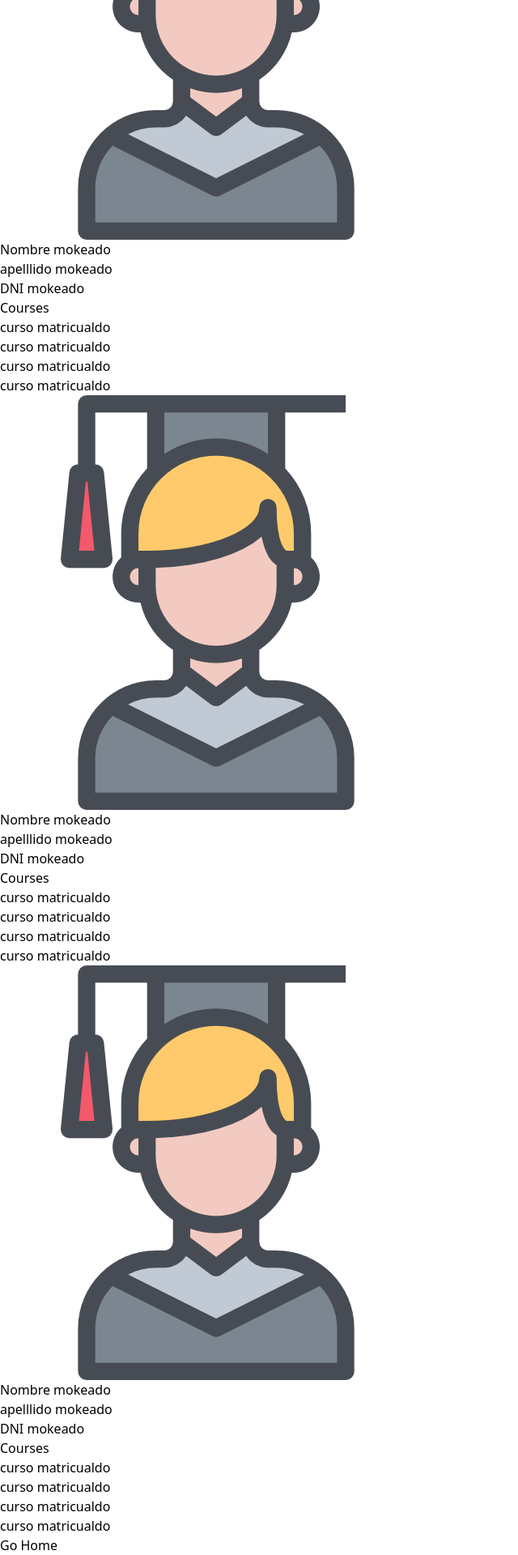
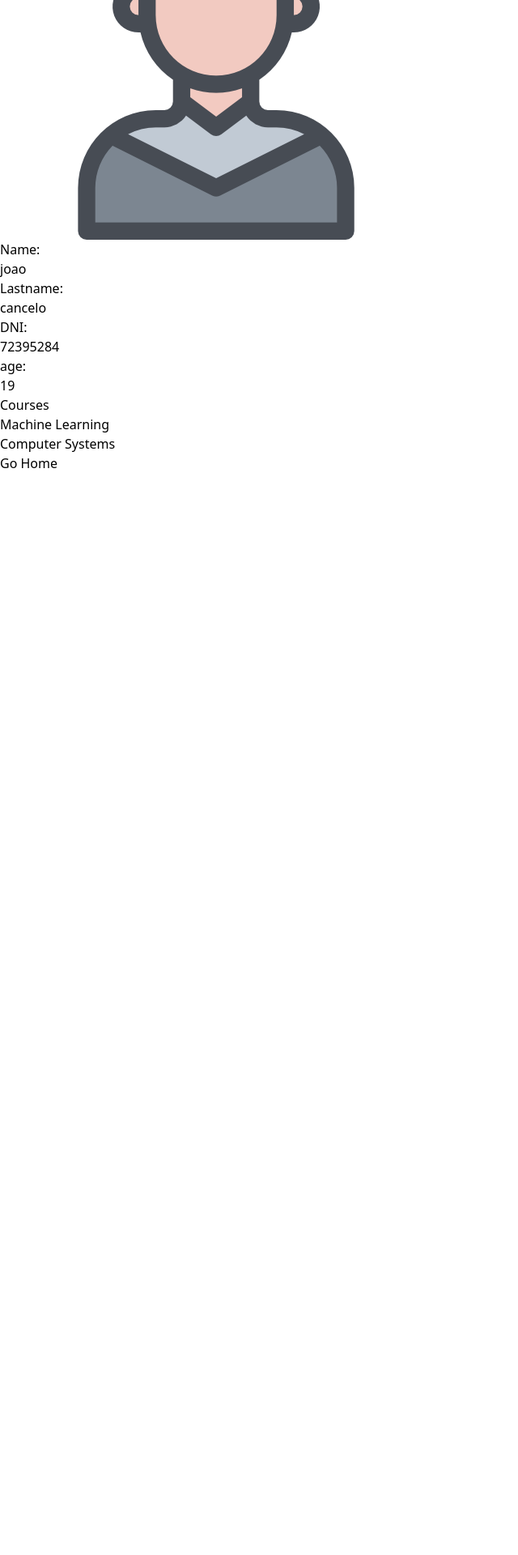
Before and after one commit to NunezGabriel/tekton-university, a Vue app: page /registered-students in a window 1280 px wide. Shown: the part 589-2509 px from the top of the page at 81% size, without its empty margins (0-640 px from the left). After the commit the page ends 1173 px from the top, so only its background shows below. Built offline with nearby package versions, Linux system fonts and the light colour scheme.

Commit message:
finished project :)

```diff
--- a/package.json
+++ b/package.json
@@ -10,6 +10,7 @@
     "format": "prettier --write src/"
   },
   "dependencies": {
+    "@faker-js/faker": "^8.3.1",
     "autoprefixer": "^10.4.16",
     "postcss": "^8.4.31",
     "tailwindcss": "^3.3.5",
--- a/src/data.js
+++ b/src/data.js
@@ -6,7 +6,7 @@ export const students = [
     birthdate: '23/05/2004',
     age: 19,
     address: 'pueblo paleta',
-    courses: []
+    courses: ['Machine Learning', 'Computer Systems']
   }
 ]
 
--- a/src/views/admin-views/EditCourse.vue
+++ b/src/views/admin-views/EditCourse.vue
@@ -1,7 +1,6 @@
 <script setup>
     import { RouterLink } from 'vue-router';
     import { courses } from '../../data';
-    import { professors } from '../../data';
 </script>
 
 <script>
@@ -20,7 +19,6 @@
         summary: course[0].summary,
         professor: course[0].professor
         };
-
 
     },
     methods: {
--- a/src/views/admin-views/EditProfessor.vue
+++ b/src/views/admin-views/EditProfessor.vue
@@ -13,9 +13,33 @@ export default {
     console.log(professor);
     return {
       id,
-      professor: professor[0]
+      professor: professor[0],
+      dni: professor[0].dni,
+      name: professor[0].name,
+      lastname: professor[0].lastname,
+      birthdate: professor[0].birthdate,
+      age: professor[0].age,
+      profession: professor[0].profession,
     };
-  }
+  },
+  methods: {
+        handdleUpdateProfessor(dni){
+            console.log(professors);
+            for(let i = 0; i < professors.length; i++) {
+                if(professors[i].dni == dni) {
+                    professors[i] = {
+                        dni: this.dni,
+                        name: this.name,
+                        lastname: this.lastname,
+                        birthdate: this.birthdate,
+                        age: this.age,
+                        profession: this.profession,
+                    }
+                }
+                console.log('->', professors);
+            }
+        }
+    }
 };
 </script>
 
@@ -26,33 +50,33 @@ export default {
         <div class="">
             <div>
             <h1 class="font-normal">DNI</h1>
-             <input type="text" :value=professor.dni class="w-full max-w-[200px] border border-[#034752] outline-none rounded-xl h-[35px] px-4 font-light mb-5">
+             <input type="text" v-model=dni class="w-full max-w-[200px] border border-[#034752] outline-none rounded-xl h-[35px] px-4 font-light mb-5">
             </div>
             <div>
                 <h1 class="font-normal">Name</h1>
-                <input type="text" :value=professor.name class="w-full max-w-[200px] border border-[#034752] outline-none rounded-xl h-[35px] px-4 font-light mb-5">
+                <input type="text" v-model=name class="w-full max-w-[200px] border border-[#034752] outline-none rounded-xl h-[35px] px-4 font-light mb-5">
             </div>
             <div>
                 <h1 class="font-normal">Lastname</h1>
-                <input type="text" :value=professor.lastname class="w-full max-w-[200px] border border-[#034752] outline-none rounded-xl h-[35px] px-4 font-light mb-5">
+                <input type="text" v-model=lastname class="w-full max-w-[200px] border border-[#034752] outline-none rounded-xl h-[35px] px-4 font-light mb-5">
             </div>
         </div>
         <div>
             <div>
             <h1 class="font-normal">Birthday</h1>
-             <input type="text" :value=professor.birthdate class="w-full max-w-[200px] border border-[#034752] outline-none rounded-xl h-[35px] px-4 font-light mb-5">
+             <input type="text" v-model=birthdate class="w-full max-w-[200px] border border-[#034752] outline-none rounded-xl h-[35px] px-4 font-light mb-5">
             </div>
             <div>
                 <h1 class="font-normal">Age</h1>
-                <input type="text" :value=professor.age class="w-full max-w-[200px] border border-[#034752] outline-none rounded-xl h-[35px] px-4 font-light mb-5">
+                <input type="text" v-model=age class="w-full max-w-[200px] border border-[#034752] outline-none rounded-xl h-[35px] px-4 font-light mb-5">
             </div>
             <div>
                 <h1 class="font-normal">Profession</h1>
-                <input type="text" :value=professor.profession class="w-full max-w-[200px] border border-[#034752] outline-none rounded-xl h-[35px] px-4 font-light mb-5">
+                <input type="text" v-model=profession class="w-full max-w-[200px] border border-[#034752] outline-none rounded-xl h-[35px] px-4 font-light mb-5">
             </div>
         </div>
        <RouterLink to="/professors-managment" class="w-full max-w-[200px]">
-        <button class="transition ease-in duration-100 md:hover:bg-[#66e7da] w-full max-w-[200px] font-normal rounded-xl h-[35px] px-4 bg-[#034752] text-[#e6edee]">
+        <button v-on:click="handdleUpdateProfessor(professor.dni)" class="transition ease-in duration-100 md:hover:bg-[#66e7da] w-full max-w-[200px] font-normal rounded-xl h-[35px] px-4 bg-[#034752] text-[#e6edee]">
             Done
         </button>
        </RouterLink>
--- a/src/views/student-views/CoursesRegister.vue
+++ b/src/views/student-views/CoursesRegister.vue
@@ -4,8 +4,6 @@ import { RouterLink } from 'vue-router';
 import { students, courses } from '../../data';
 
 const { dni, name, lastname, birthdate, age, address } = students[students.length - 1];
-
-// const selectedValues = [];
 
 </script>
 
@@ -24,6 +22,10 @@ export default {
         } else {
             this.selectedValues.push(course)
         }
+    },
+
+    addCourses() {
+        students[students.length - 1].courses = this.selectedValues;
     }
   },
 };
@@ -69,7 +71,7 @@ export default {
             </div>
 
             <RouterLink class="mx-auto w-full max-w-[500px]" to="/registered-students">
-                <button class="transition ease-in duration-100 md:hover:bg-[#66e7da] font-normal rounded-xl w-full max-w-[500px] h-[45px] px-4 bg-[#034752] text-[#e6edee]">
+                <button @click="addCourses" class="transition ease-in duration-100 md:hover:bg-[#66e7da] font-normal rounded-xl w-full max-w-[500px] h-[45px] px-4 bg-[#034752] text-[#e6edee]">
                     REGISTER
                 </button>
             </RouterLink>
--- a/src/views/student-views/RegisteredStudents.vue
+++ b/src/views/student-views/RegisteredStudents.vue
@@ -1,57 +1,28 @@
+<script setup>
+    import { students } from '../../data';
+</script>
+
+
 <template>
     <section class="w-[300px] lg:w-[1000px] md:w-[800px] md:flex-row md:mt-[100px] mx-auto mt-10">
         <h1 class="font-light leading-normal text-center md:mt-[100px] md:mb-[80px] mb-10 mt-10 text-2xl md:text-[50px]">Registered Students</h1>
 
-        <div class="font-bold md:gap-10  bg-white w-fdivl  drop-shadow-2xl gap-7 flex-col flex md:py-6 md:px-12 p-4 mt-10 mb-16 items-center md:flex-row">
+        <div v-for="student in students" class="font-bold md:gap-10  bg-white w-fdivl  drop-shadow-2xl gap-7 flex-col flex md:py-6 md:px-12 p-4 mt-10 mb-16 items-center md:flex-row">
             <img class="h-[150px] w-[150px]" src="../../assets/registered.png" alt="admin image">
-            <div>
-                <h1 class="font-normal ">Nombre mokeado</h1>
-                <h1 class="font-normal ">apelllido mokeado</h1>
-                <h1 class="font-normal ">DNI mokeado</h1>
+            <div class="flex gap-5">
+                <div class="grid gap-4">
+                    <p class="font-light "><p class="font-normal">Name: </p>{{ student.name }}</p>
+                    <p class="font-light "><p class="font-normal">Lastname: </p>{{ student.lastname }}</p>
+                </div>
+                <div class="grid gap-4">
+                    <p class="font-light "><p class="font-normal">DNI: </p>{{ student.dni }}</p>
+                    <p class="font-light "><p class="font-normal">age: </p>{{ student.age }}</p>
+                </div>
             </div>
             <div class="hidden md:flex md:flex-col flex-wrap">
                 <h1 class="font-normal">Courses</h1>
                 <div class="flex flex-wrap font-light gap-4">
-                    <p>curso matricualdo</p>
-                    <p>curso matricualdo</p>
-                    <p>curso matricualdo</p>
-                    <p>curso matricualdo</p>
-                </div>
-            </div>
-        </div>
-
-        <div class="font-bold md:gap-10  bg-white w-fdivl  drop-shadow-2xl gap-7 flex-col flex md:py-6 md:px-12 p-4 mt-10 mb-16 items-center md:flex-row">
-            <img class="h-[150px] w-[150px]" src="../../assets/registered.png" alt="admin image">
-            <div>
-                <h1 class="font-normal ">Nombre mokeado</h1>
-                <h1 class="font-normal ">apelllido mokeado</h1>
-                <h1 class="font-normal ">DNI mokeado</h1>
-            </div>
-            <div class="hidden md:flex md:flex-col flex-wrap">
-                <h1 class="font-normal">Courses</h1>
-                <div class="flex flex-wrap font-light gap-4">
-                    <p>curso matricualdo</p>
-                    <p>curso matricualdo</p>
-                    <p>curso matricualdo</p>
-                    <p>curso matricualdo</p>
-                </div>
-            </div>
-        </div>
-
-        <div class="font-bold md:gap-10  bg-white w-fdivl  drop-shadow-2xl gap-7 flex-col flex md:py-6 md:px-12 p-4 mt-10 mb-16 items-center md:flex-row">
-            <img class="h-[150px] w-[150px]" src="../../assets/registered.png" alt="admin image">
-            <div>
-                <h1 class="font-normal ">Nombre mokeado</h1>
-                <h1 class="font-normal ">apelllido mokeado</h1>
-                <h1 class="font-normal ">DNI mokeado</h1>
-            </div>
-            <div class="hidden md:flex md:flex-col flex-wrap">
-                <h1 class="font-normal">Courses</h1>
-                <div class="flex flex-wrap font-light gap-4">
-                    <p>curso matricualdo</p>
-                    <p>curso matricualdo</p>
-                    <p>curso matricualdo</p>
-                    <p>curso matricualdo</p>
+                    <div class="text-md px-3 py-1 font-normal text-white bg-[#034752] w-fit rounded-md" v-for="course in student.courses">{{ course }}</div>
                 </div>
             </div>
         </div>
--- a/src/views/student-views/StudentRegister.vue
+++ b/src/views/student-views/StudentRegister.vue
@@ -1,11 +1,41 @@
+    <script setup>
+        import { faker } from '@faker-js/faker'
+    </script>
 <script >
     import CoursesRegister from './CoursesRegister.vue';
     import { RouterLink } from 'vue-router';
     import { students } from '../../data';
     export default {
         data() {
+            const name = faker.person.firstName();
+
+            const lastname = faker.person.lastName();
+
+            const birthdateFaker = new Date(faker.date.birthdate());
+            const year = birthdateFaker.getFullYear();
+            const month = birthdateFaker.getMonth() + 1;
+            const day = birthdateFaker.getDate();
+            const formattedDate = `${day < 10 ? '0' : ''}${day}/${month < 10 ? '0' : ''}${month}/${year}`;
+
+            const currentDate = new Date();
+            const currentYear = currentDate.getFullYear();
+            const age = currentYear - year;
+
+            const address = faker.location.streetAddress({ useFullAddress: true })
+
+            console.log(name, lastname);
+            console.log(formattedDate);
+            console.log(age);
+            console.log(address);
+
             return {
             dni: "",
+            name,
+            lastname,
+            birthdate: formattedDate,
+            age,
+            address,
+            // coursesEnrolled: selectedValues
             };
         },
         methods:{
@@ -13,11 +43,11 @@
                 console.log(students);
                 students.push({
                     dni: this.dni,
-                    name: 'joao',
-                    lastname: 'cancelo',
-                    birthdate: '23/05/2004',
-                    age: 19,
-                    address: 'pueblo paleta',
+                    name: this.name,
+                    lastname: this.lastname,
+                    birthdate: this.birthdate,
+                    age: this.age,
+                    address: this.address,
                     courses: []
                 })
                 console.log(students);
```
Also changed, not shown: 1 other file (tests, documents, lock files or other folders).
